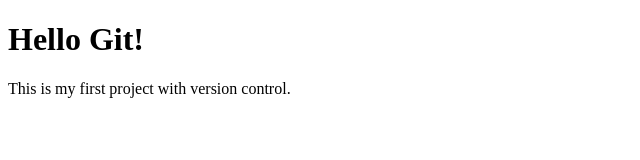
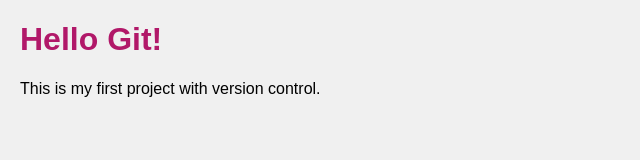
Before and after one commit to dewiresmiyanti/percobaan-2, a plain HTML site: page percobaan-2/my-web-project/index.html in a window 1280 px wide. Shown: the whole page, without its empty margins (0-640 px from the left). Drawn offline with Linux system fonts and the light colour scheme.

Commit message:
Add CSS styling and link to index.html

```diff
--- /dev/null
+++ b/percobaan-2/my-web-project/css.css
@@ -0,0 +1,11 @@
+
+/* style.css */
+body {
+    font-family: Arial, sans-serif;
+    margin: 20px;
+    background-color: #f0f0f0;
+}
+
+h1 {
+    color: #b11869;
+}
--- a/percobaan-2/my-web-project/index.html
+++ b/percobaan-2/my-web-project/index.html
@@ -3,7 +3,9 @@
 <html>
 <head>
     <title>My First Git Project</title>
+    <link rel="stylesheet" href="css.css">
 </head>
+
 <body>
     <h1>Hello Git!</h1>
     <p>This is my first project with version control.</p>
```
